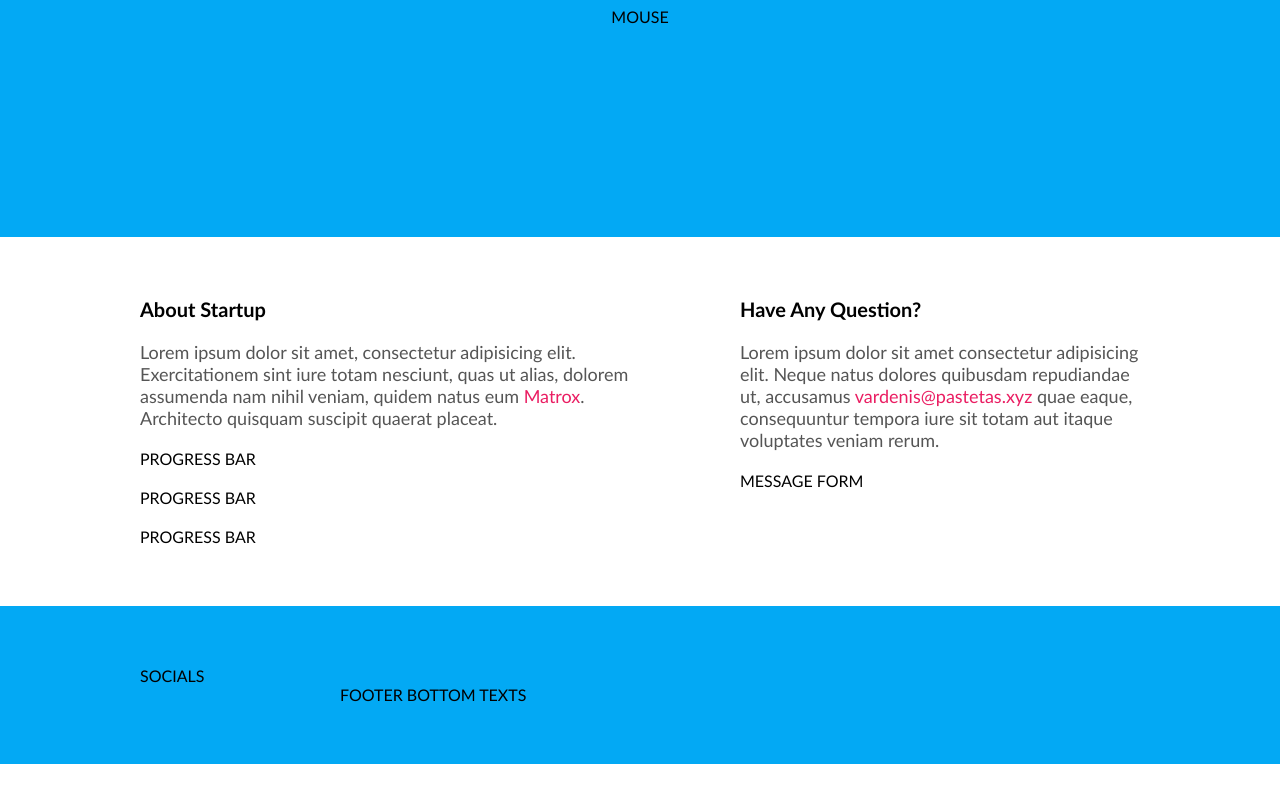
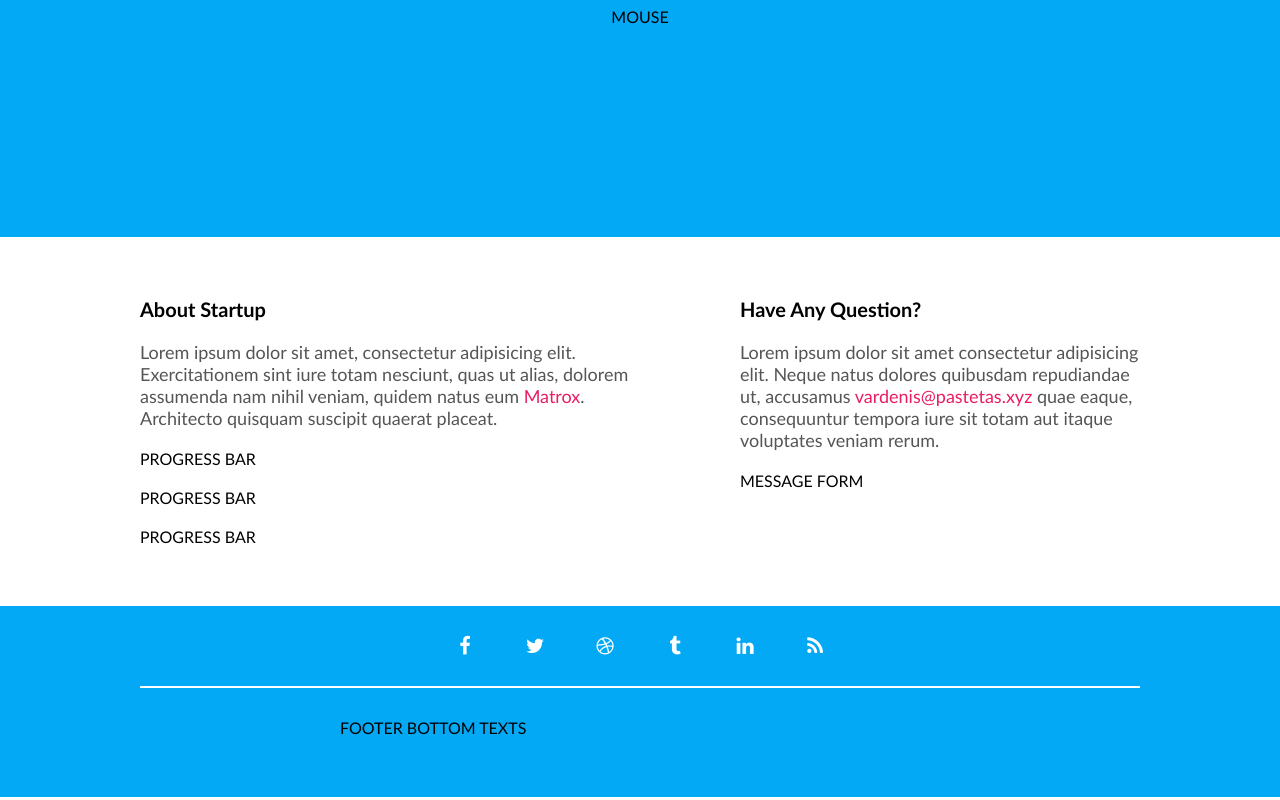
Before and after one commit to TVPerformance/4-coming-soon, a website: page index.html in a window 1280 px wide. Shown: the part 563-1363 px from the top of the page. Before the commit the page ends 1330 px from the top, so only its background shows below. Drawn offline with Linux system fonts and the light colour scheme.

Commit message:
Socials style #12

```diff
--- a/CSS/base/layout.css
+++ b/CSS/base/layout.css
@@ -12,6 +12,10 @@
     width: 100%;
     padding-top: 60px;
     padding-bottom: 60px;
+}
+
+footer.container {
+    padding-top: 0;
 }
 
 .row {
--- /dev/null
+++ b/CSS/components/socials.css
@@ -0,0 +1,25 @@
+.socials {
+display: flex;
+gap: 10px;
+padding-top: 10px;
+padding-bottom: 10px;
+margin-bottom: 30px;
+flex-wrap: wrap;
+justify-content: center;
+border-bottom: 2px solid #fff;
+}
+.socials > .icon {
+width: 60px;
+height: 60px;
+font-size: 20px;
+line-height: 60px;
+text-align: center;
+text-decoration: none;
+color: #fff;
+border-radius: 50%;
+transition: all 0.5s;
+}
+.socials > .icon:hover {
+    background-color: #fff;
+    color: var(--primary-color);
+}
--- a/index.html
+++ b/index.html
@@ -17,6 +17,7 @@
     <link rel="stylesheet" href="./CSS/components/form.css">
     <link rel="stylesheet" href="./CSS/components/mouse.css">
     <link rel="stylesheet" href="./CSS/components/progress-bar.css">
+    <link rel="stylesheet" href="./CSS/components/socials.css">
     <!-- custom style-->
     <link rel="stylesheet" href="./CSS/pages/home.css">
 </head>
@@ -59,17 +60,24 @@
      <div class="right-column">
     <h2 class="section-title">Have any question?</h2>
     <p class="section-description">Lorem ipsum dolor sit amet consectetur adipisicing elit. Neque natus dolores quibusdam repudiandae ut, accusamus <a href="mailto:vardenis@pastetas.xyz">vardenis@pastetas.xyz</a> quae eaque, consequuntur tempora iure sit totam aut itaque voluptates veniam rerum.</p>
-    <div>MESSAGE FORM</div>
+    <form>MESSAGE FORM</form>
   </div>
     </div>
-   </div>
+
 
 
   </section>
  </main>
 
  <footer class="container bg-primary">
-  <div class="row">SOCIALS</div>
+  <div class="row socials">
+    <a href="#" class="icon fa fa-facebook"></a>
+    <a href="#" class="icon fa fa-twitter"></a>
+    <a href="#" class="icon fa fa-dribbble"></a>
+    <a href="#" class="icon fa fa-tumblr"></a>
+    <a href="#" class="icon fa fa-linkedin"></a>
+    <a href="#" class="icon fa fa-rss"></a>
+  </div>
   <div class="row-short">FOOTER BOTTOM TEXTS
   </div>
  </footer>
```
